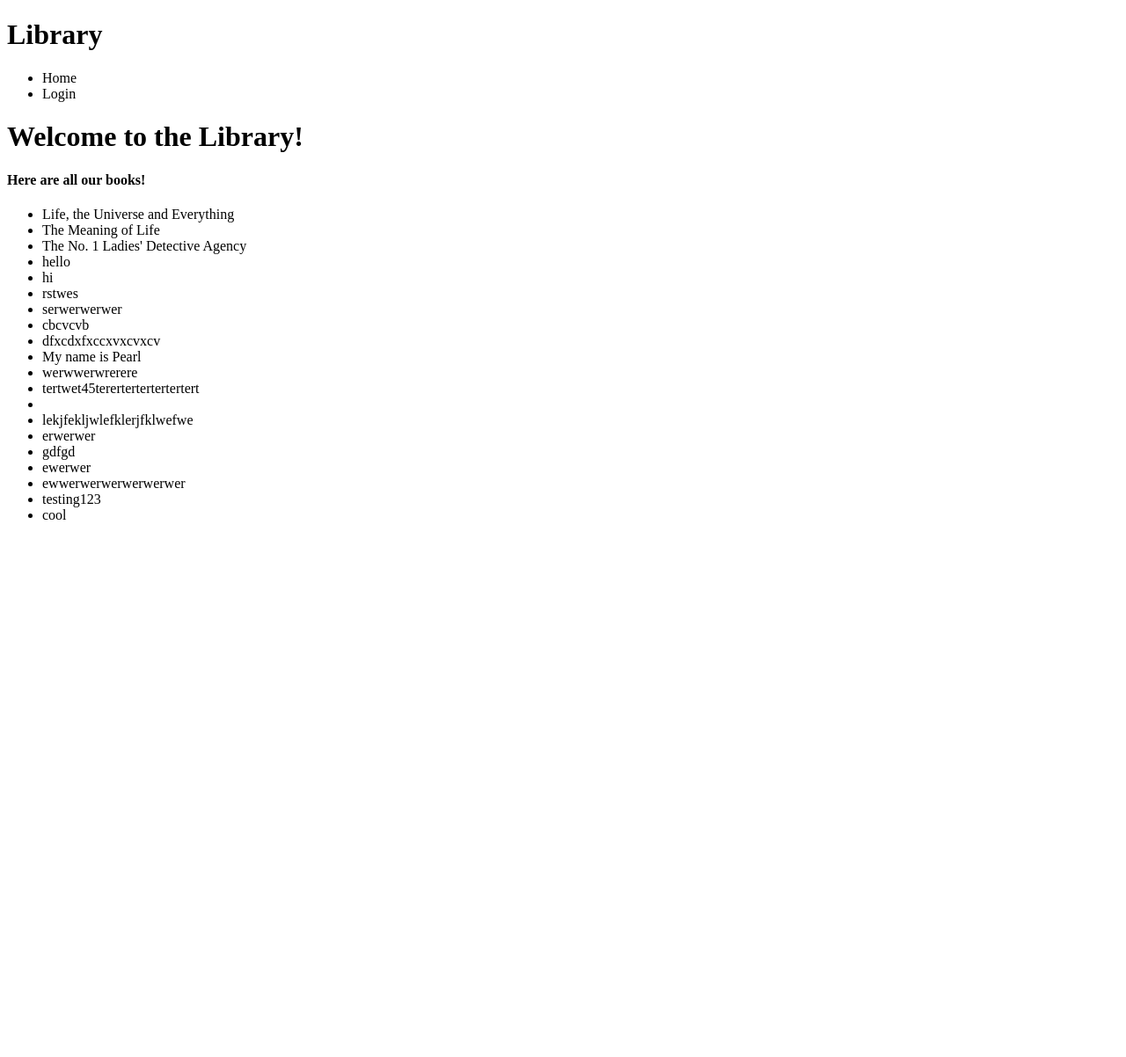
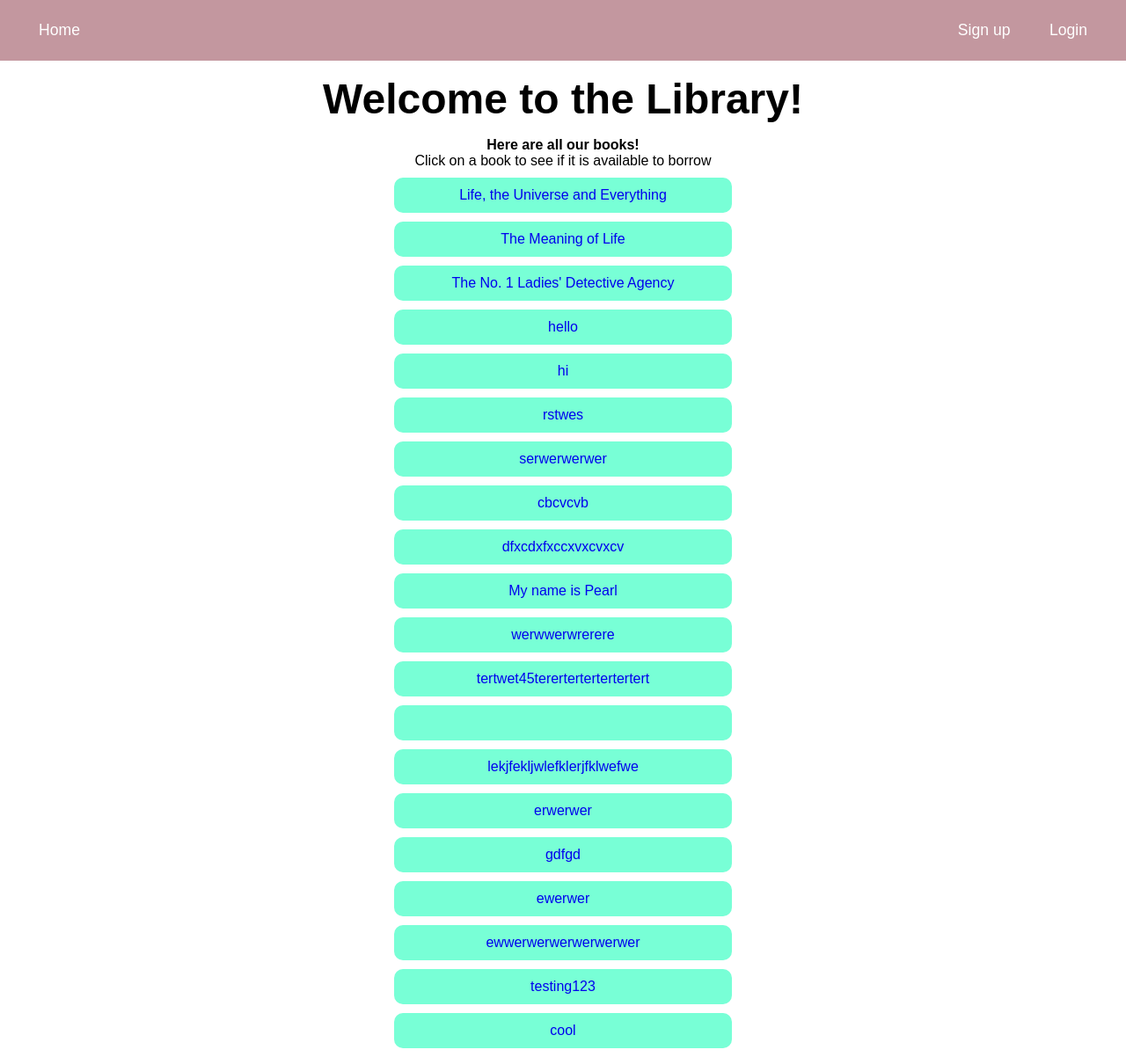
Before and after one commit to JamesWheadon/Django_library, a Django app: page / in a window 1280 px wide. Shown: the whole page at 88% size. Before the commit the page ends 591 px from the top, so only its background shows below. Run offline with Django 3.2, Linux system fonts and the light colour scheme; data comes from the database, SQL or seed files in the repository; both versions use the stored data as it was after the commit.

Commit message:
add basic styling

```diff
--- a/library/books/static/css/main.css
+++ b/library/books/static/css/main.css
@@ -0,0 +1,97 @@
+* { box-sizing: border-box;
+    margin: 0;
+    padding: 0;
+font-size: 16px; }
+
+body{
+    display: flex;
+    flex-direction: column;
+    align-items: center;
+    font-family: Arial, Helvetica, sans-serif;
+
+
+}
+
+main{
+    display: flex;
+    flex-direction: column;
+    align-items: center;
+    text-align: center;
+    height: 90vh;
+    width: 100%;
+
+}
+
+ul{
+    list-style: none;
+}
+
+
+nav {
+    width: 100vw;
+    padding: 1.5rem;
+    display: flex;
+    justify-content: space-between;
+    background-color: #C3979F;
+}
+
+.linkset > * { margin: 0 20px; color: white; font-size: 1.1rem;}
+
+.right { text-align: right;}
+.left { text-align: left;}
+
+
+#booklist li{
+    display: flex;
+    background-color: #78FFD6;
+    margin: 10px;
+    border-radius: 10px;
+    height:40px;
+    justify-content: center;
+    align-items: center;
+    width:30vw;
+
+
+
+
+}
+
+
+
+a { cursor: pointer; text-decoration: none; }
+
+h1{
+    margin: 1rem;
+    font-size: 3rem;
+}
+
+#book-content, #new-book{
+    background-color:#808f87;
+    position: absolute;
+    top:30%;
+    width:80%;
+    height:50vh;
+    display: flex;
+    flex-direction: column;
+    justify-content: center;
+    align-items: center;
+    border-radius: 10px;
+}
+
+#book-content h2, #book-content h2, #book-content p{
+    margin: 20px;
+}
+
+h2{
+    font-size: 2rem;
+}
+
+h3{
+    font-size: 1.3rem;
+}
+
+#book-content p{
+    background-color: #e1faf9;
+    width: 50%;
+    border-radius: 10px;
+}
--- a/library/books/templates/books/base.html
+++ b/library/books/templates/books/base.html
@@ -4,11 +4,28 @@
 <head>
     <meta charset="UTF-8">
     <meta name="viewport" content="width=device-width, initial-scale=1.0">
+    <link rel="stylesheet" href="{% static 'css/main.css' %}">
+
     <title>Library</title>
 </head>
 <body>
+    <nav>
+        <div class="linkset left">
+            <a href="{% url 'books-index' %}">Home</a>
+        </div>
+
+        <div class="linkset right">
+            {% if user.is_authenticated %}
+                <span>Welcome, {{user}}</span>
+                <a href="{% url 'books-new' %}">Add Book</a>
+                <a href="{% url 'logout' %}">Logout</a>
+            {% else %}
+                <a href="{% url 'register' %}">Sign up</a>
+                <a href="{% url 'login' %}">Login</a>
+            {% endif %}
+        </div>
+    </nav>
     <main>
-        <h1>Library</h1>
         {% block content %}
         {% endblock content %}
     </main>
--- a/library/books/templates/books/book.html
+++ b/library/books/templates/books/book.html
@@ -2,6 +2,7 @@
 
 
 {% block content %}
+<div id="book-content">
     <h2>{{book.title}}</h2>
     <h3>{{book.author.name}}</h3>
     {% if book.borrower and book.borrower != user %}
@@ -22,7 +23,7 @@
 
     {% endif %}
 
-
+</div>
 
 
 
--- a/library/books/templates/books/home.html
+++ b/library/books/templates/books/home.html
@@ -1,18 +1,13 @@
 {% extends "books/base.html" %}
 
 {% block content %}
-    <nav>
-        <ul>
-            <li>Home</li>
-            <li>Login</li>
-        </ul>
-    </nav>
     <h1>Welcome to the Library!</h1>
-    <h4>Here are all our books!</h4>
-    <ul>
+    <h4>Here are all our books! </h4>
+    <p>Click on a book to see if it is available to borrow</p>
+    <ul id='booklist'>
         {% for book in books %}
             <li>
-                {{ book.title }}
+                <a href="{% url 'books-show' book_id=book.id %}">{{ book.title }}</a>
             </li>
         {% endfor %}
     </ul>
--- a/library/books/templates/books/new.html
+++ b/library/books/templates/books/new.html
@@ -2,13 +2,13 @@
 
 
 {% block content %}
-
+<div id="new-book">
 <form method="POST">
     {% csrf_token %} <!-- Django forms will not function without this additional security token-->
     {{ form.as_p }} <!-- .as_p is optional for formatting purposes -->
     <input type="submit" value="Add a book">
 </form>
-
+</div>
 
 
 {% endblock content %}
--- a/library/books/views.py
+++ b/library/books/views.py
@@ -47,7 +47,7 @@ def show(req, book_id):
 
 
 
-
+@login_required
 def new_book(req):
     if req.method == 'POST':
         form = NewBookForm(req.POST)
```
Also changed, not shown: library/db.sqlite3.
